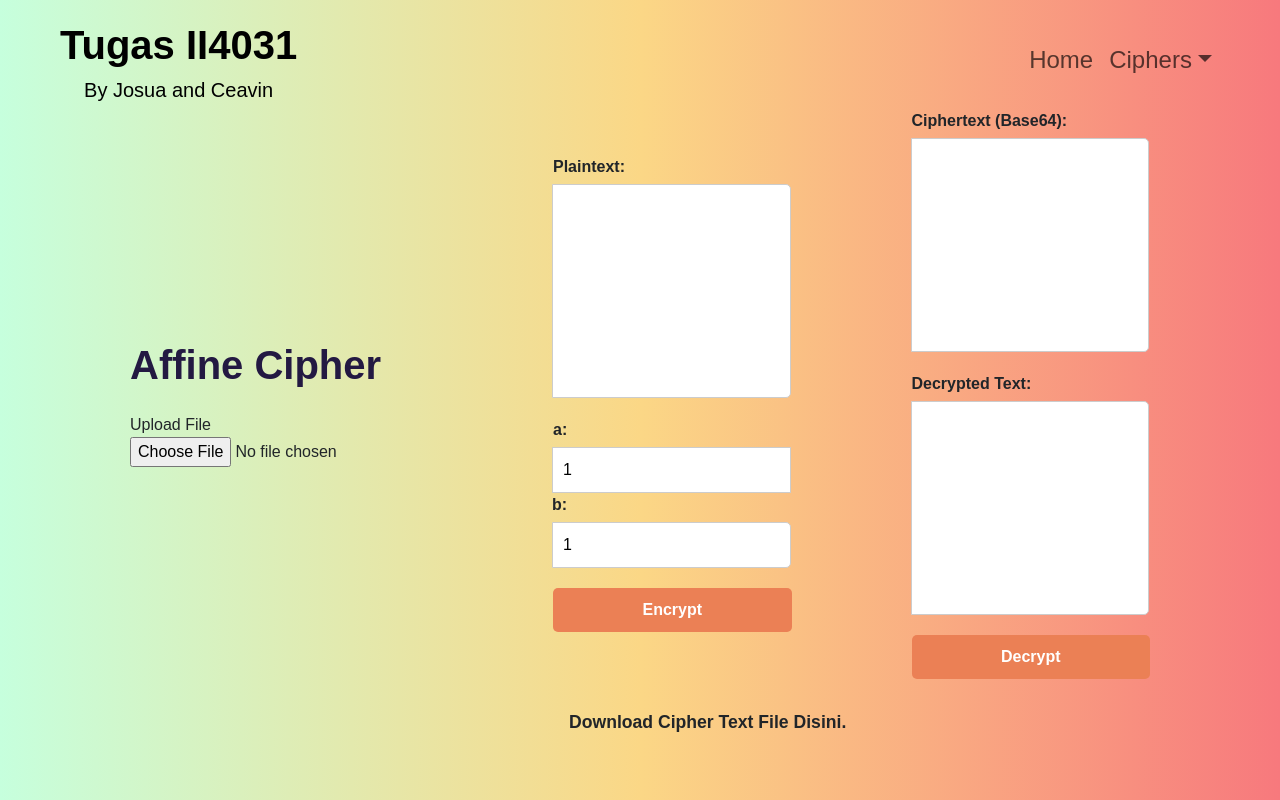
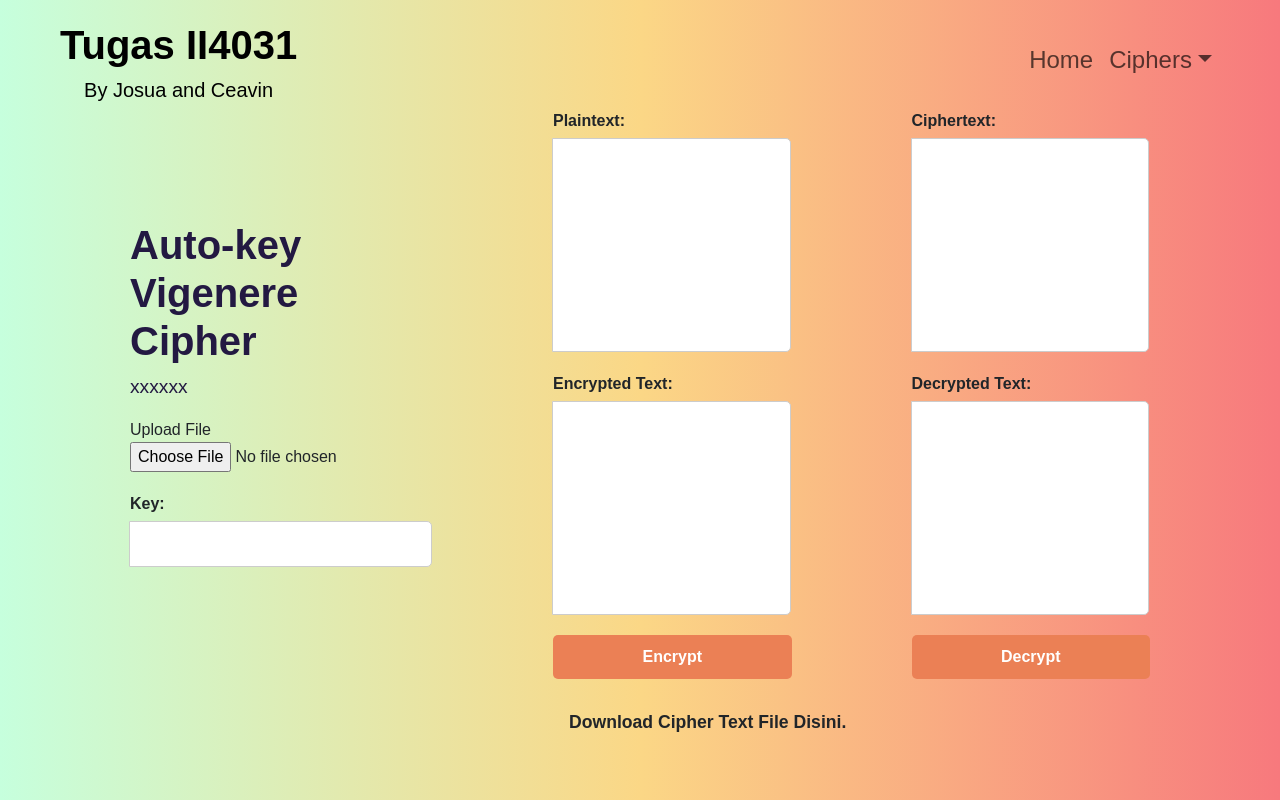
Before and after one commit to JosuaAdriel/Tugas-Kecil-Kripto-1, a React (Vite) app: page /autokey-vigenere in a window 1280 px wide. Built offline with nearby package versions, Linux system fonts and the light colour scheme.

Commit message:
more fixation

```diff
--- a/src/App.jsx
+++ b/src/App.jsx
@@ -6,7 +6,7 @@ import ExtendedVignerePage from "./pages/ExtendedVignerePage";
 import PlayfairPage from "./pages/PlayfairPage";
 import ProductPage from "./pages/ProductPage";
 import AffinePage from "./pages/AffinePage";
-import AutokeyVigenerePage from "./pages/AffinePage";
+import AutokeyVigenerePage from "./pages/AutokeyVigenerePage";
 function App() {
   return (
     <div>
--- a/src/pages/AffinePage.jsx
+++ b/src/pages/AffinePage.jsx
@@ -8,16 +8,41 @@ const AffinePage = () => {
   const [a, setA] = useState(1);
   const [b, setB] = useState(1);
   const [ciphertext, setCiphertext] = useState("");
+  const [encryptedText, setEncryptedText] = useState("");
   const [decryptedText, setDecryptedText] = useState("");
 
   const affine = new AffineCipher(a, b);
 
+  const checkCoprime = () => {
+    // Check if 'a' is coprime with 26
+      if (gcd(a, 26) !== 1) {
+        alert("'a' must be coprime with 26.");
+        return 1;
+      }
+    return 0; // 'a' is coprime with 26
+  };
+
+
+  const gcd = (a, b) => {
+    // Calculate the greatest common divisor using Euclid's algorithm
+    while (b !== 0) {
+      [a, b] = [b, a % b];
+    }
+    return a;
+  };
+
   const encrypt = () => {
+    if (checkCoprime() == 1) {
+      window.location.reload();
+    }
     const encryptedText = affine.encrypt(plaintext);
-    setCiphertext(encryptedText);
+    setEncryptedText(encryptedText);
   };
 
   const decrypt = () => {
+    if (checkCoprime() == 1) {
+      window.location.reload();
+    }
     const decryptedText = affine.decrypt(ciphertext);
     setDecryptedText(decryptedText);
   };
@@ -30,19 +55,10 @@ const AffinePage = () => {
             <Col className="col-spacing">
               <div className="">
                 <h1>Affine Cipher</h1>
-                <p></p>
+                <p>Affine cipher adalah perluasan dari algoritma caesar cipher yang diperoleh dengan mengalikan plainteks dengan suatu bilangan yang relatif prima dengan nilai pergeseran, kemudian hasilnya dijumlahkan dengan nilai pergeseran.</p>
               </div>
-              <ReaderFile setPlaintext={setPlaintext} />
-            </Col>
-            <Col className="col-spacing">
-              <div className="input-group">
-                <label htmlFor="plaintext">Plaintext:</label>
-                <textarea
-                  id="plaintext"
-                  value={plaintext}
-                  onChange={(e) => setPlaintext(e.target.value)}
-                  rows={8} // Set the number of rows for the textarea
-                />
+              <div className='reader'>
+                <ReaderFile setPlaintext={setPlaintext} setCiphertext={setCiphertext}/>
               </div>
               <div className="input-group">
                 <label htmlFor="a">a:</label>
@@ -60,6 +76,26 @@ const AffinePage = () => {
                   onChange={(e) => setB(Number(e.target.value))}
                 />
               </div>
+            </Col>
+            <Col className="col-spacing">
+              <div className="input-group">
+                <label htmlFor="plaintext">Plaintext:</label>
+                <textarea
+                  id="plaintext"
+                  value={plaintext}
+                  onChange={(e) => setPlaintext(e.target.value)}
+                  rows={8} // Set the number of rows for the textarea
+                />
+              </div>
+              <div className="input-group">
+                <label htmlFor="encryptedPlainText">Encrypted Text:</label>
+                <textarea
+                  id="encryptedPlainTextt"
+                  value={encryptedText}
+                  readOnly
+                  rows={8}
+                />
+              </div>
               <div className="button-group">
                 <button onClick={encrypt}>Encrypt</button>
               </div>
@@ -70,7 +106,7 @@ const AffinePage = () => {
                 <textarea
                   id="ciphertext"
                   value={ciphertext}
-                  readOnly
+                  onChange={(e) => setCiphertext(e.target.value)}
                   rows={8}
                 />
               </div>
--- a/src/pages/AutokeyVigenerePage.jsx
+++ b/src/pages/AutokeyVigenerePage.jsx
@@ -1,23 +1,24 @@
 import { Container, Row, Col } from "react-bootstrap";
 import { useState } from "react";
-import ExtendedVigenereCipher from "../utils/ExtendedVigenereCipher.js";
+import AutokeyVigenereCipher from "../utils/AutokeyVigenereCipher.js";
 import ReaderFile from "../components/ReaderFile.jsx";
 
-const AutokeyVigenerePage = () => {
+const AutoKeyVigenerePage = () => {
   const [plaintext, setPlaintext] = useState("");
   const [key, setKey] = useState("");
   const [ciphertext, setCiphertext] = useState("");
+  const [encryptedText, setEncryptedText] = useState("");
   const [decryptedText, setDecryptedText] = useState("");
 
-  const vigenere = new ExtendedVigenereCipher(key); //tinggal ganti metode nya disini
+  const autoKeyVigenere = new AutokeyVigenereCipher(key); //tinggal ganti metode nya disini
 
   const encrypt = () => {
-    const encryptedText = vigenere.encrypt(plaintext); //tinggal ganti metode nya disini
-    setCiphertext(encryptedText);
+    const encryptedText = autoKeyVigenere.encrypt(plaintext); //tinggal ganti metode nya disini
+    setEncryptedText(encryptedText);
   };
 
   const decrypt = () => {
-    const decryptedText = vigenere.decrypt(ciphertext); //tinggal ganti metode nya disini
+    const decryptedText = autoKeyVigenere.decrypt(ciphertext); //tinggal ganti metode nya disini
     setDecryptedText(decryptedText);
   };
 
@@ -28,14 +29,25 @@ const AutokeyVigenerePage = () => {
           <Row className="header-box d-flex align-items-center">
             <Col className="col-spacing">
               <div className="">
-                <h1>Extended Vigenere Cipher</h1>
+                <h1>Auto-key Vigenere Cipher</h1>
                 <p>
-                  Metode menyandikan teks (256 karakter ASCII) dengan
-                  menggunakan deretan sandi Caesar berdasarkan huruf-huruf pada
-                  kata kunci.
+                  xxxxxx
                 </p>
               </div>
-              <ReaderFile onlyTxt={false} setPlaintext={setPlaintext} />
+              <div className='reader'>
+                <ReaderFile setPlaintext={setPlaintext} setCiphertext={setCiphertext} />
+              </div>
+              <div className="input-group">
+                <label htmlFor="key">Key:</label>
+                <textarea
+                  id="key"
+                  value={key}
+                  onChange={(e) =>
+                    setKey(e.target.value.toUpperCase().replace(/[^A-Z]/g, ""))
+                  }
+                  rows={1} // Set the number of rows for the textarea
+                />
+              </div>
             </Col>
             <Col className="col-spacing">
               <div className="input-group">
@@ -48,11 +60,11 @@ const AutokeyVigenerePage = () => {
                 />
               </div>
               <div className="input-group">
-                <label htmlFor="key">Key:</label>
+                <label htmlFor="encryptedPlainText">Encrypted Text:</label>
                 <textarea
-                  id="key"
-                  value={key}
-                  onChange={(e) => setKey(e.target.value)}
+                  id="encryptedPlainText"
+                  value={encryptedText}
+                  readOnly
                   rows={8} // Set the number of rows for the textarea
                 />
               </div>
@@ -62,11 +74,11 @@ const AutokeyVigenerePage = () => {
             </Col>
             <Col className="col-spacing">
               <div className="input-group">
-                <label htmlFor="ciphertext">Ciphertext (Base64):</label>
+                <label htmlFor="ciphertext">Ciphertext:</label>
                 <textarea
                   id="ciphertext"
                   value={ciphertext}
-                  readOnly
+                  onChange={(e) => setCiphertext(e.target.value)}
                   rows={8}
                 />
               </div>
@@ -93,4 +105,4 @@ const AutokeyVigenerePage = () => {
   );
 };
 
-export default AutokeyVigenerePage;
+export default AutoKeyVigenerePage;
--- a/src/pages/ExtendedVignerePage.jsx
+++ b/src/pages/ExtendedVignerePage.jsx
@@ -7,14 +7,14 @@ const ExtendedVignerePage = () => {
   const [plaintext, setPlaintext] = useState("");
   const [key, setKey] = useState("");
   const [ciphertext, setCiphertext] = useState("");
-  const [encryptedText, setencryptedText] = useState("");
+  const [encryptedText, setEncryptedText] = useState("");
   const [decryptedText, setDecryptedText] = useState("");
 
   const extendedVigenere = new ExtendedVigenereCipher(key); //tinggal ganti metode nya disini
 
   const encrypt = () => {
     const encryptedText = extendedVigenere.encrypt(plaintext); //tinggal ganti metode nya disini
-    setencryptedText(encryptedText);
+    setEncryptedText(encryptedText);
   };
 
   const decrypt = () => {
@@ -37,7 +37,7 @@ const ExtendedVignerePage = () => {
                 </p>
               </div>
               <div className='reader'>
-                <ReaderFile setPlaintext={setPlaintext} setCiphertext={setCiphertext} />
+                <ReaderFile onlyTxt={false} setPlaintext={setPlaintext} setCiphertext={setCiphertext} />
               </div>
               <div className="input-group">
                 <label htmlFor="key">Key:</label>
--- a/src/pages/PlayfairPage.jsx
+++ b/src/pages/PlayfairPage.jsx
@@ -7,13 +7,14 @@ const PlayfairPage = () => {
   const [plaintext, setPlaintext] = useState("");
   const [key, setKey] = useState("");
   const [ciphertext, setCiphertext] = useState("");
+  const [encryptedText, setEncryptedText] = useState("");
   const [decryptedText, setDecryptedText] = useState("");
 
   const playfair = new PlayfairCipher(key); //tinggal ganti metode nya disini
 
   const encrypt = () => {
     const encryptedText = playfair.encrypt(plaintext); //tinggal ganti metode nya disini
-    setCiphertext(encryptedText);
+    setEncryptedText(encryptedText);
   };
 
   const decrypt = () => {
@@ -35,7 +36,22 @@ const PlayfairPage = () => {
                   analisis frekuensi kemunculan huruf pada teks.
                 </p>
               </div>
-              <ReaderFile setPlaintext={setPlaintext} />
+              <div className='reader'>
+              <ReaderFile setPlaintext={setPlaintext} setCiphertext={setCiphertext} />
+              </div>
+              <div className="input-group">
+                <label htmlFor="key">Key:</label>
+                <textarea
+                  id="key"
+                  value={key}
+                  onChange={(e) =>
+                    setKey(
+                      e.target.value.toUpperCase().replace(/[^A-Z\s]/g, "")
+                    )
+                  }
+                  rows={1} // Set the number of rows for the textarea
+                />
+              </div>
             </Col>
             <Col className="col-spacing">
               <div className="input-group">
@@ -48,16 +64,12 @@ const PlayfairPage = () => {
                 />
               </div>
               <div className="input-group">
-                <label htmlFor="key">Key:</label>
+                <label htmlFor="encryptedPlainText">Encrypted Text:</label>
                 <textarea
-                  id="key"
-                  value={key}
-                  onChange={(e) =>
-                    setKey(
-                      e.target.value.toUpperCase().replace(/[^A-Z\s]/g, "")
-                    )
-                  }
-                  rows={8} // Set the number of rows for the textarea
+                  id="encryptedPlainTextt"
+                  value={encryptedText}
+                  readOnly
+                  rows={8}
                 />
               </div>
               <div className="button-group">
@@ -66,7 +78,7 @@ const PlayfairPage = () => {
             </Col>
             <Col className="col-spacing">
               <div className="input-group">
-                <label htmlFor="ciphertext">Ciphertext (Base64):</label>
+                <label htmlFor="ciphertext">Ciphertext:</label>
                 <textarea
                   id="ciphertext"
                   value={ciphertext}
--- a/src/pages/VigenerePage.jsx
+++ b/src/pages/VigenerePage.jsx
@@ -7,14 +7,14 @@ const VigenerePage = () => {
   const [plaintext, setPlaintext] = useState("");
   const [key, setKey] = useState("");
   const [ciphertext, setCiphertext] = useState("");
-  const [encryptedText, setencryptedText] = useState("");
+  const [encryptedText, setEncryptedText] = useState("");
   const [decryptedText, setDecryptedText] = useState("");
 
   const vigenere = new VigenereCipher(key);
 
   const encrypt = () => {
     const encryptedText = vigenere.encrypt(plaintext);
-    setencryptedText(encryptedText);
+    setEncryptedText(encryptedText);
   };
 
   const decrypt = () => {
```
